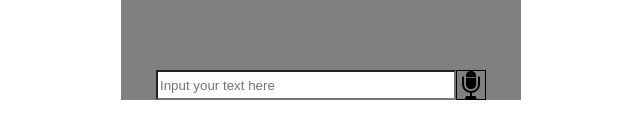
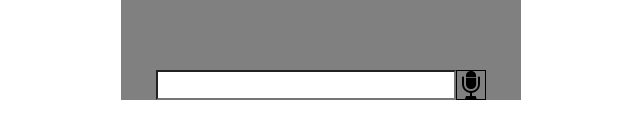
Before and after one commit to eddy-guo/coherent, a Next.js app: page /main in a window 1280 px wide. Shown: the part 500-638 px from the top of the page, without its empty margins (319-959 px from the left). Built offline with nearby package versions, Linux system fonts and the light colour scheme.

Commit message:
quickfix - move speech recognition function to main page

```diff
--- a/pages/main.js
+++ b/pages/main.js
@@ -1,8 +1,15 @@
 import Head from "next/head";
 import Image from "next/image";
 import styles from "../styles/Main.module.css";
+import SpeechRecognition, { useSpeechRecognition } from 'react-speech-recognition'
 
 export default function Main() {
+  const {
+    transcript,
+    listening,
+    resetTranscript,
+    browserSupportsSpeechRecognition
+  } = useSpeechRecognition();
   return (
     <main className={styles.main}>
       <Head>
@@ -26,9 +33,9 @@ export default function Main() {
           type="text"
           id="input"
           name="input-text"
-          placeholder="Input your text here"
+          defaultValue={transcript}
         />
-        <input className={styles.button} type="image" src="/images/microphone.svg" />
+        <input className={styles.button} type="image" src="/images/microphone.svg" onClick={SpeechRecognition.startListening} />
       </div>
     </main>
   );
```
Also changed, not shown: pages/index.js (+0 -9 lines).
